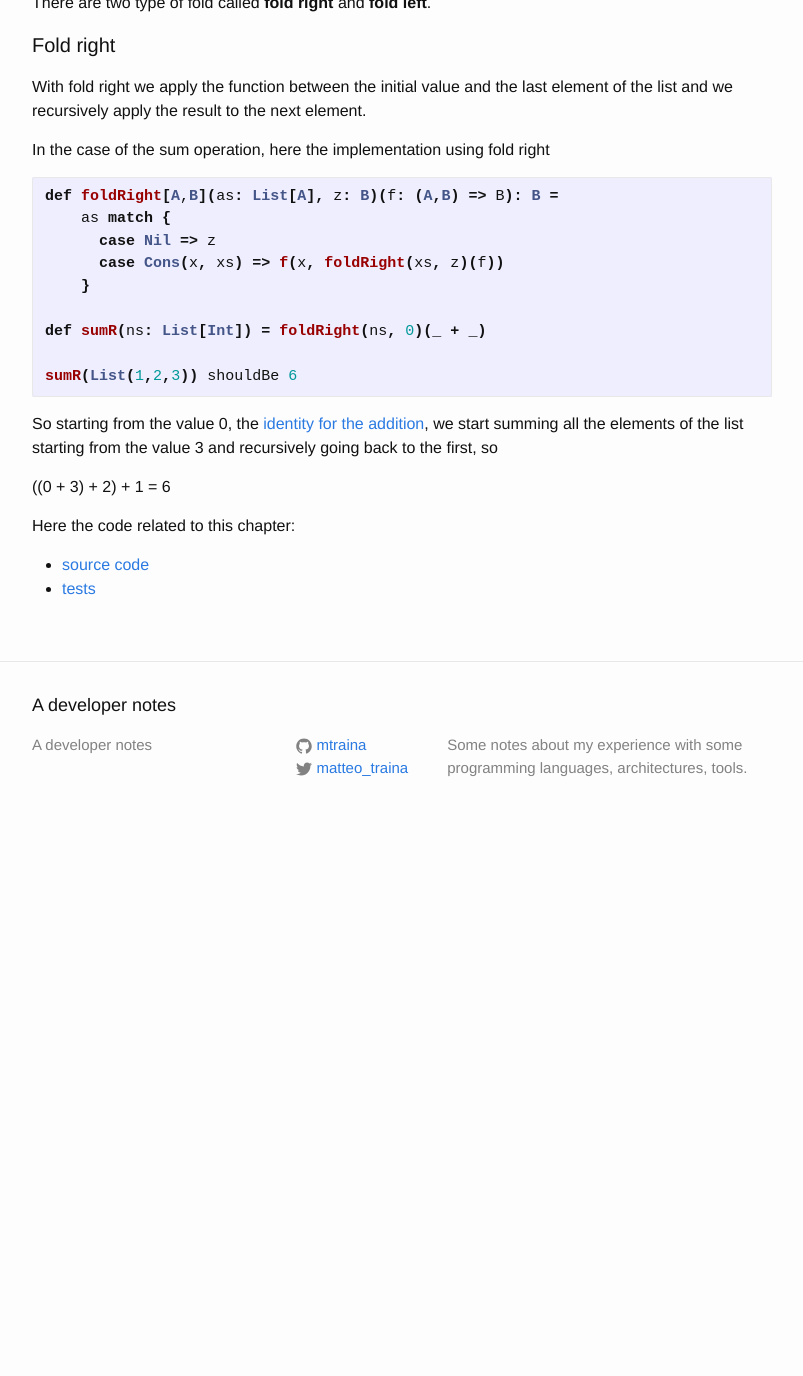
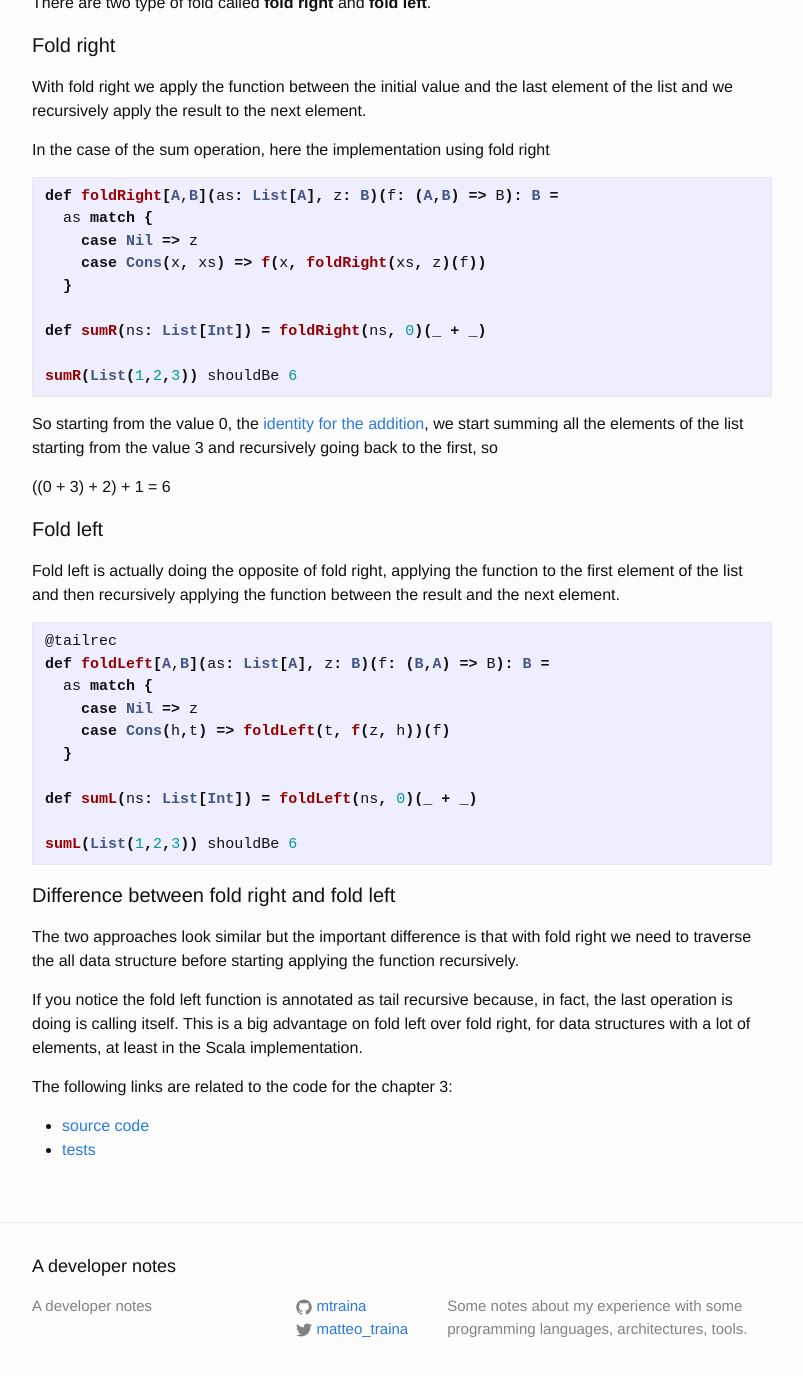
Before and after one commit to mtraina/mtraina.github.io, a Jekyll site: the page built from _posts/2016-03-02-fpis-ch03.markdown, in a window 1280 px wide and 1400 px high, scrolled down 955 px. Shown: the top 1376 px of the window, without its empty margins (238-1041 px from the left). Built offline with Jekyll 4.4.1, drawn with Linux system fonts in a browser that asks for light colours; comment, search, counter and statistics services are not loaded; before the commit the page ends 1794 px from its top, so only the background shows below that.

Commit message:
fold left

````diff
--- a/_posts/2016-03-02-fpis-ch03.markdown
+++ b/_posts/2016-03-02-fpis-ch03.markdown
@@ -38,10 +38,10 @@ In the case of the sum operation, here the implementation using fold right
 
 ```scala
 def foldRight[A,B](as: List[A], z: B)(f: (A,B) => B): B =
-    as match {
-      case Nil => z
-      case Cons(x, xs) => f(x, foldRight(xs, z)(f))
-    }
+  as match {
+    case Nil => z
+    case Cons(x, xs) => f(x, foldRight(xs, z)(f))
+  }
 
 def sumR(ns: List[Int]) = foldRight(ns, 0)(_ + _)
 
@@ -51,12 +51,28 @@ So starting from the value 0, the [identity for the addition](https://en.wikiped
 
 ((0 + 3) + 2) + 1 = 6
 
+<h4>Fold left</h4>
+Fold left is actually doing the opposite of fold right, applying the function to the first element of the list and then recursively applying the function between the result and the next element.
 
+```scala
+@tailrec
+def foldLeft[A,B](as: List[A], z: B)(f: (B,A) => B): B =
+  as match {
+    case Nil => z
+    case Cons(h,t) => foldLeft(t, f(z, h))(f)
+  }
 
-<!-- As you can see I added the definition from the documentation of the programming language [Haskell](https://www.haskell.org): in fact Scala borrows few concepts from the former. -->
+def sumL(ns: List[Int]) = foldLeft(ns, 0)(_ + _)
 
-Here the code related to this chapter:
+sumL(List(1,2,3)) shouldBe 6
+```
 
+<h4>Difference between fold right and fold left</h4>
+The two approaches look similar but the important difference is that with fold right we need to traverse the all data structure before starting applying the function recursively.
+
+If you notice the fold left function is annotated as tail recursive because, in fact, the last operation is doing is calling itself. This is a big advantage on fold left over fold right, for data structures with a lot of elements, at least in the Scala implementation.
+
+The following links are related to the code for the chapter 3:
 * [source code][fpis-ch03-repo]
 * [tests][fpis-ch03-test-repo]
 
````
